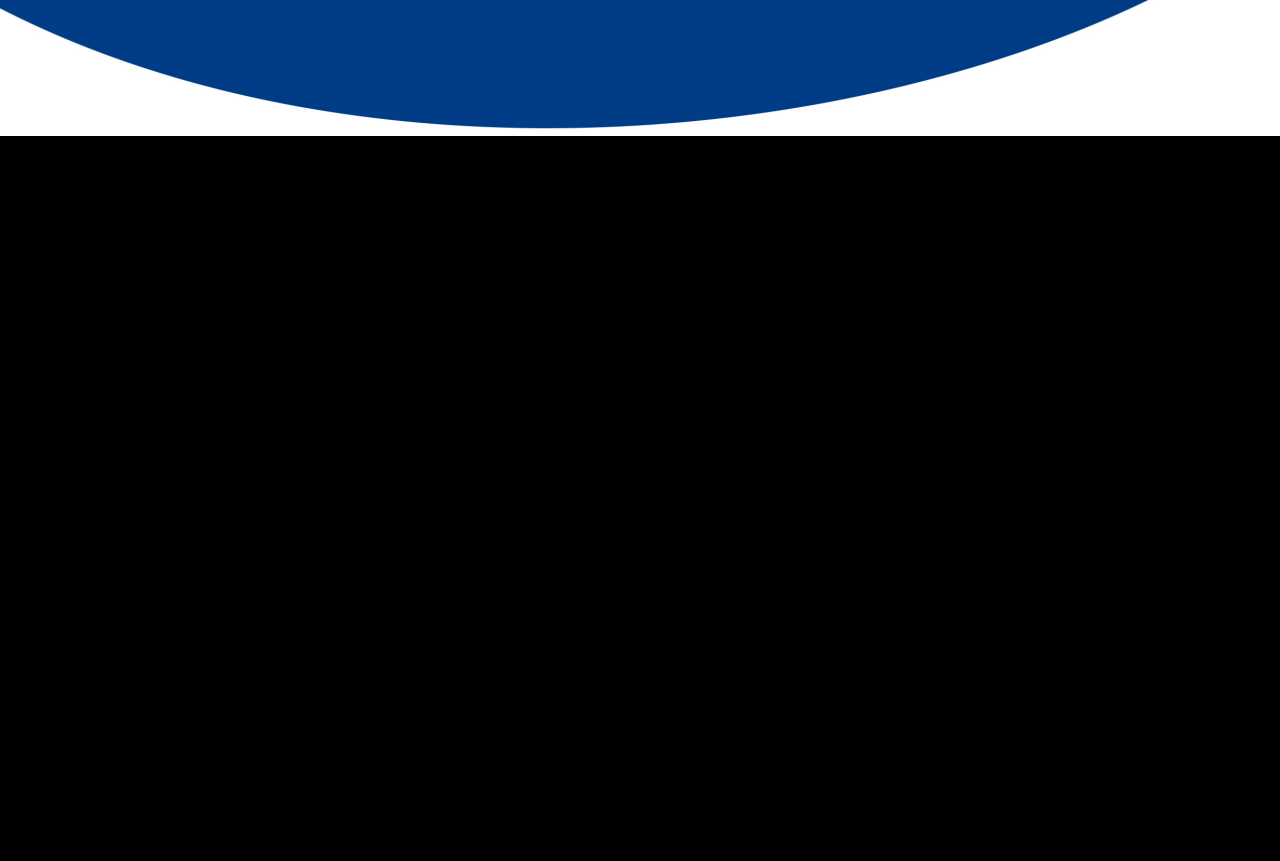
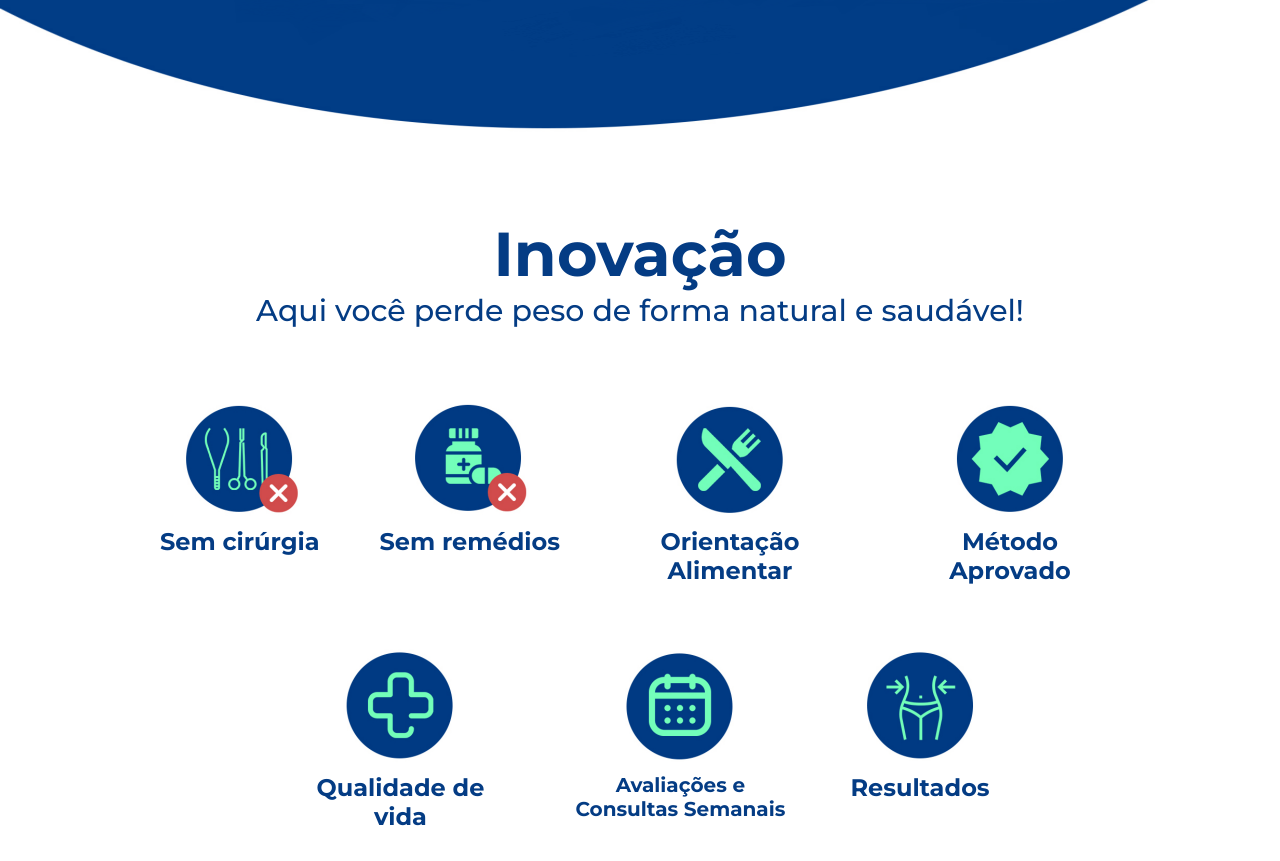
Before and after one commit to oseias-costa/emagecentro, a Next.js app: page / in a window 1280 px wide. Shown: the part 2760-3621 px from the top of the page. Before the commit the page ends 2896 px from the top, so only its background shows below. Built offline with nearby package versions, Linux system fonts and the light colour scheme.

Commit message:
feat: implemented Benefits component

```diff
--- a/app/components/beforeeafter/beforeEAfter.styles.ts
+++ b/app/components/beforeeafter/beforeEAfter.styles.ts
@@ -3,7 +3,7 @@
 import Button from "../global/Button";
 
 export const BeforeEAfterContainer = styled.section`
-    background-color: #043c8c;
+    background-color: #043c84;
     display: flex;
     flex-direction: column;
     align-items: center;
--- a/app/components/benefits/Benefits.tsx
+++ b/app/components/benefits/Benefits.tsx
@@ -1,11 +1,21 @@
 "use client";
-import { BenefitsContainer, BenefitsTitle } from "./benefits.styles";
+import { benefitsData } from "./benefits-data";
+import { BenefitIcon, BenefitsBlock, BenefitsContainer, BenefitsItem, BenefitsText, BenefitsTitle } from "./benefits.styles";
 
 export default function Benefits(){
+    const benefits = benefitsData.map(item => {
+        return (
+        <BenefitsItem key={item.id}>
+            <BenefitIcon src={item.icon} alt={item.text} />
+            <BenefitsText fontSize={item.fontSize}>{item.text}</BenefitsText>
+        </BenefitsItem> )
+    })
+
     return(
         <BenefitsContainer>
             <BenefitsTitle>Inovação</BenefitsTitle>
             <p>Aqui você perde peso de forma natural e saudável!</p>
+            <BenefitsBlock>{benefits}</BenefitsBlock>
         </BenefitsContainer>
     )
 }
--- a/app/components/benefits/benefits-data.ts
+++ b/app/components/benefits/benefits-data.ts
@@ -10,43 +10,43 @@
     {
         id: 1,
         text: "Sem cirúrgia",
-        fontSize: "14px",
+        fontSize: 24,
         icon: Surgery
     },
     {
         id: 2,
         text: "Sem remédios",
-        fontSize: "14px",
+        fontSize: 24,
         icon: Medicine
     },
     {
         id: 3,
         text: "Orientação Alimentar",
-        fontSize: "14px",
+        fontSize: 24,
         icon: Orientation
     },
     {
         id: 4,
         text: "Método Aprovado",
-        fontSize: "14px",
+        fontSize: 24,
         icon: Method
     },
     {
         id: 5,
         text: "Qualidade de vida",
-        fontSize: "14px",
+        fontSize: 24,
         icon: Quality
     },
     {
         id: 5,
         text: "Avaliações e Consultas Semanais",
-        fontSize: "14px",
+        fontSize: 20,
         icon: Scheduling
     },
     {
         id: 6,
         text: "Resultados",
-        fontSize: "14px",
+        fontSize: 24,
         icon: Results
     },
 ]
--- a/app/components/benefits/benefits.styles.ts
+++ b/app/components/benefits/benefits.styles.ts
@@ -1,9 +1,54 @@
+import Image from "next/image";
 import { styled } from "styled-components";
 
 export const BenefitsContainer = styled.section`
-
+    padding-top: 80px;
+    background-color: #fff;
+    text-align: center;
+    p {
+        color: #043c84;
+        font-size: 30px;
+        @media(max-width: 800px){
+            font-size: 22px;
+        }
+    }
 `
 
 export const BenefitsTitle = styled.h2`
+    color: #043c84;
+    font-size: 62px;
+`
 
+export const BenefitsBlock = styled.div`
+    display: flex;
+    max-width: 1200px;
+    margin: 0 auto;
+    flex-wrap: wrap;
+    justify-content: center;
+    padding-top: 40px;
 `
+
+export const BenefitsItem = styled.div`
+    display: flex;
+    flex-direction: column;
+    align-items: center;
+    max-width: 280px;
+    padding: 30px;
+`
+
+export const BenefitIcon = styled(Image)`
+    @media(max-width: 800px){
+        width: 96px;
+    }
+`
+
+export const BenefitsText = styled.h3<{fontSize: number}>`
+    font-size: ${props => String(props.fontSize) + "px"};
+    font-weight: 700;
+    padding-top: 8px;
+    color: #043c84;
+    @media(max-width: 800px){
+        width: 96px;
+        font-size: ${props => String(props.fontSize - 5) + "px"};
+    }
+`
--- a/app/components/header/header.styles.ts
+++ b/app/components/header/header.styles.ts
@@ -15,6 +15,9 @@
 export const Menu = styled.div`
     display: flex;
     align-items: center;
+    @media(max-width: 800px){
+        display: none;
+    }
 `
 
 export const Nav = styled.nav`
--- a/app/components/headline/headline.styles.ts
+++ b/app/components/headline/headline.styles.ts
@@ -5,6 +5,9 @@
     display: flex;
     background-color: #01408f;
     justify-content: center;
+    @media(max-width: 800px){
+        flex-wrap: wrap;
+    }
 `
 
 export const Content = styled.div`
@@ -62,7 +65,9 @@
 `
 
 export const ImgHeadline = styled(Image)`
-
+    @media(max-width: 800px){
+        width: 100%;
+    }
 `
 
 export const InputBox = styled.div`
--- a/app/page.tsx
+++ b/app/page.tsx
@@ -1,4 +1,5 @@
 import BeforeEAfter from './components/beforeeafter/BeforeEAfter'
+import Benefits from './components/benefits/Benefits'
 import Header from './components/header/Header'
 import Headline from './components/headline/Headline'
 import Testimonials from './components/testimonials/Testimonials'
@@ -10,6 +11,7 @@
       <Headline />
       <Testimonials />
       <BeforeEAfter />
+      <Benefits />
     </main>
   )
 }
```
